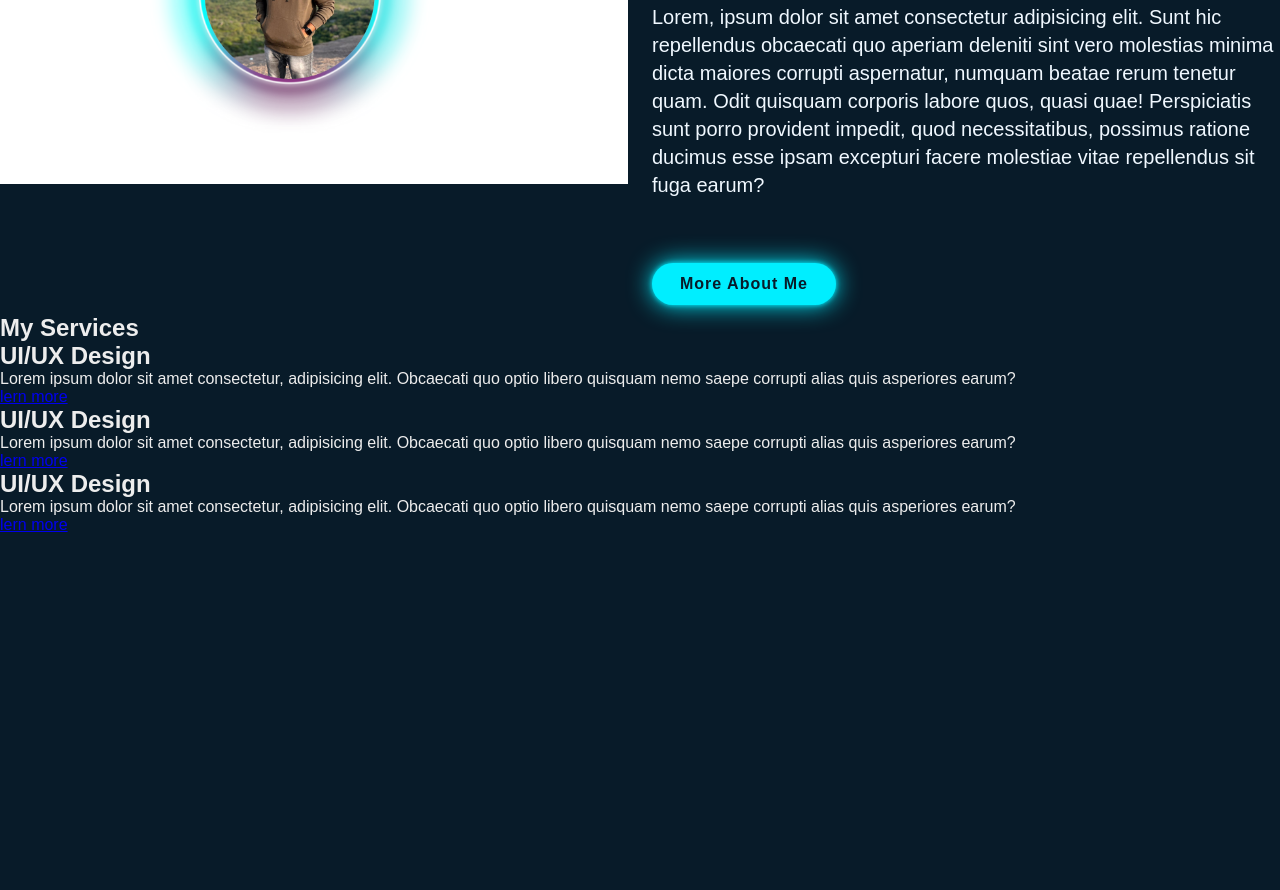
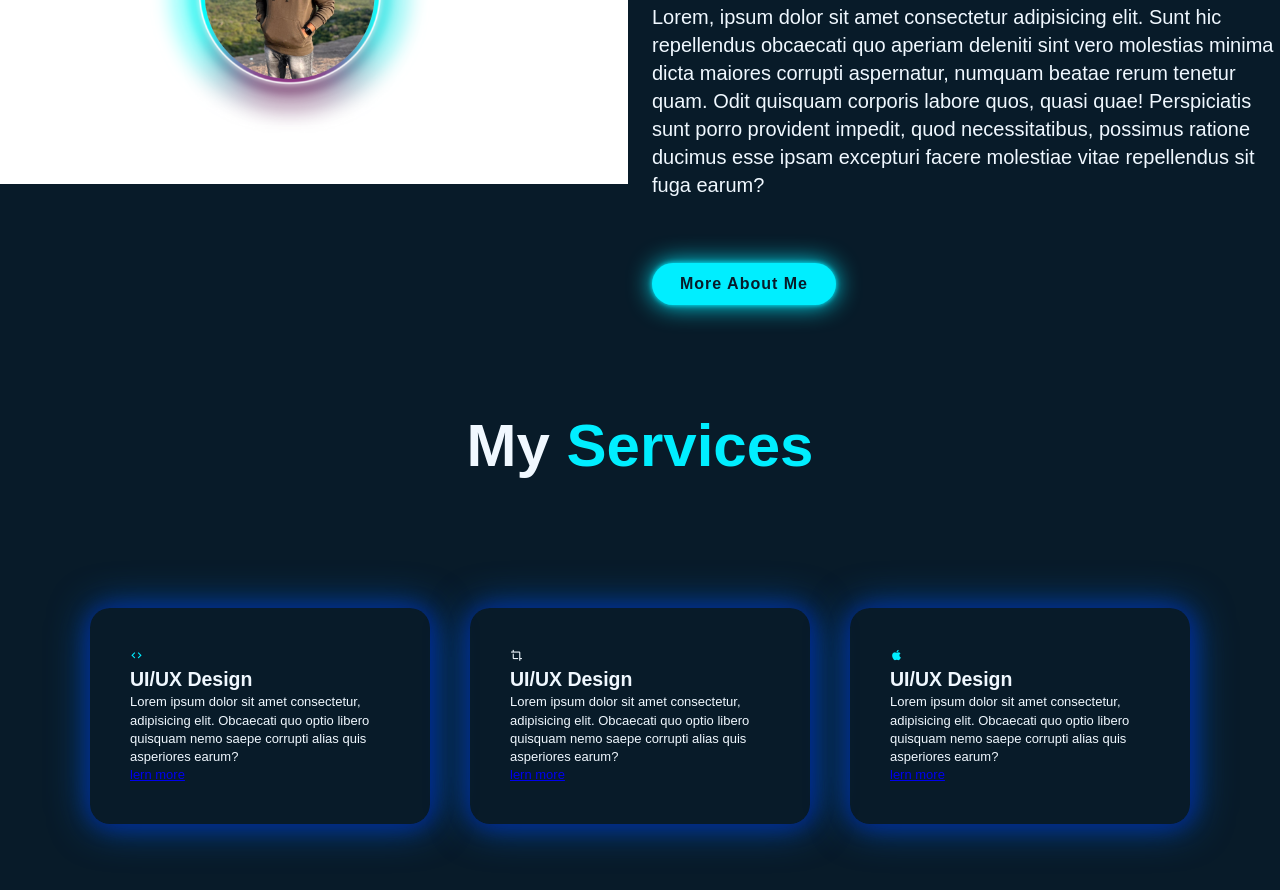
Before and after one commit to anilbhangay/Portfolio, a plain HTML site: page index.html in a window 1280 px wide. Shown: the part 969-1859 px from the top of the page. Before the commit the page ends 1503 px from the top, so only its background shows below. Drawn offline with nearby package versions, Linux system fonts and the light colour scheme.

Commit message:
Created style in service-list

```diff
--- a/index.html
+++ b/index.html
@@ -61,19 +61,19 @@
                         <h1 class="sub-title">My <span>Services</span></h1>
                            <div class="services-list">
                              <div>
-                              <i class=""></i>
+                              <i class='bx bx-code' style='color:#00eeff'></i>
                               <h2>UI/UX Design</h2>
                               <p>Lorem ipsum dolor sit amet consectetur, adipisicing elit. Obcaecati quo optio libero quisquam nemo saepe corrupti alias quis asperiores earum?</p>
                               <a href="#" class="read">lern more</a>
                              </div>
                              <div>
-                              <i class=""></i>
+                              <i class='bx bx-crop'></i>
                               <h2>UI/UX Design</h2>
                               <p>Lorem ipsum dolor sit amet consectetur, adipisicing elit. Obcaecati quo optio libero quisquam nemo saepe corrupti alias quis asperiores earum?</p>
                               <a href="#" class="read">lern more</a>
                              </div>
                              <div>
-                              <i class=""></i>
+                               <i class='bx bxl-apple' style='color:#00eeff'></i>
                               <h2>UI/UX Design</h2>
                               <p>Lorem ipsum dolor sit amet consectetur, adipisicing elit. Obcaecati quo optio libero quisquam nemo saepe corrupti alias quis asperiores earum?</p>
                               <a href="#" class="read">lern more</a>
--- a/stylesheet.css
+++ b/stylesheet.css
@@ -187,6 +187,47 @@ body {
 }
 
 
+#services {
+  color: aliceblue;
+  font-size: 20px;
+  line-height: 1.4;
+  margin-bottom: 4rem;
+}
+
+.sub-title {
+  text-align: center;
+  font-size: 60px;
+  padding-bottom: 70px;
+}
+
+.sub-title span {
+  color: #0ef;
+}
+
+.container {
+  padding: 90px;
+}
+
+.services-list {
+  display: grid;
+  grid-template-columns: repeat(auto-fit,minmax(259px,1fr));
+  grid-gap: 40px;
+  margin-top: 50px;
+}
+
+.services-list div {
+  background-color: transparent;
+  padding: 40px;
+  font-size: 13px;
+  font-weight: 13px;
+  border-right: 10px;
+  border-radius: 20px;
+  transition: background 0.5s, transform 0.5s;
+  box-shadow: 1px 1px 20px #012290f7, 1px 1px 40px #0053b8f7;
+}
+
+
+
 
 
 
```
